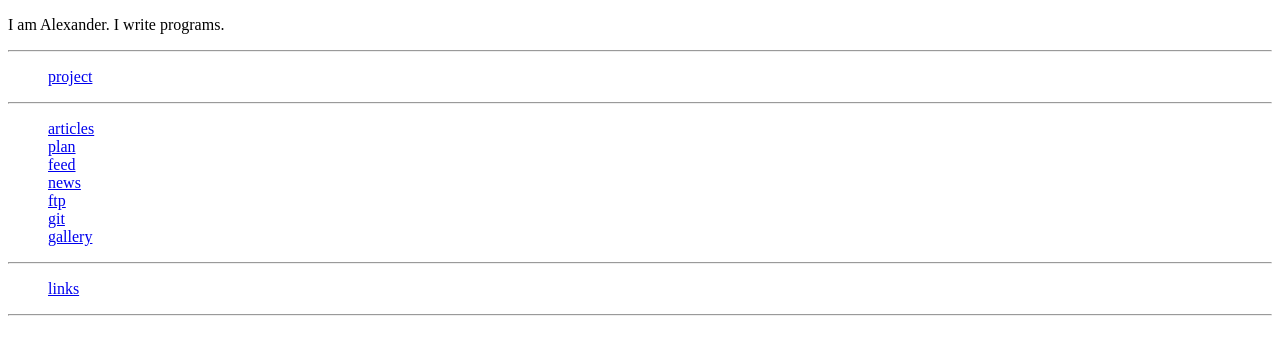
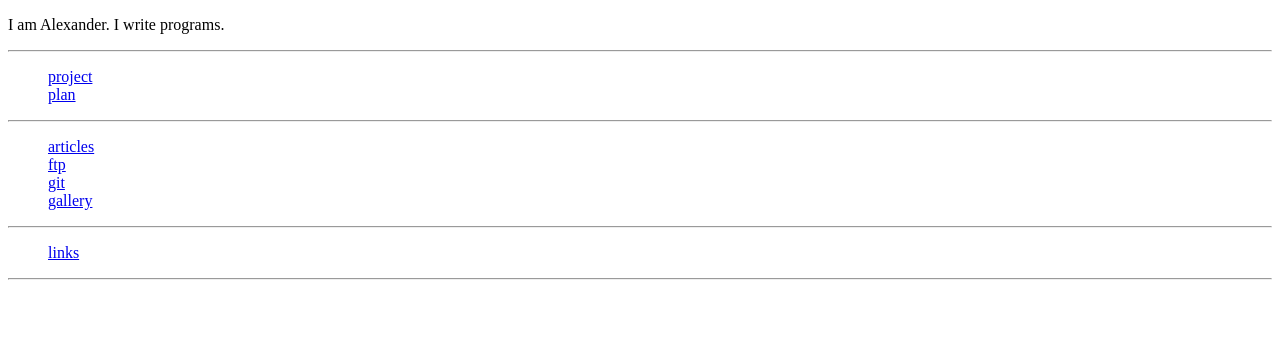
Before and after one commit to lexurco/manpager.org_aa, a plain HTML site: page index.html in a window 1280 px wide. Drawn offline with Linux system fonts and the light colour scheme.

Commit message:
remove links to old news

```diff
--- a/index.html
+++ b/index.html
@@ -10,13 +10,11 @@
 <hr>
 <ul>
 	<li><a href="project.txt">project</a></li>
+	<li><a href="plan.txt">plan</a></li>
 </ul>
 <hr>
 <ul>
 	<li><a href="art/">articles</a></li>
-	<li><a href="plan.txt">plan</a></li>
-	<li><a href="feed.ass">feed</a></li>
-	<li><a href="news/">news</a></li>
 	<li><a href="pub/">ftp</a></li>
 	<li><a href="git/">git</a></li>
 	<li><a href="gallery.html">gallery</a></li>
```
Also changed, not shown: 1 other file.
